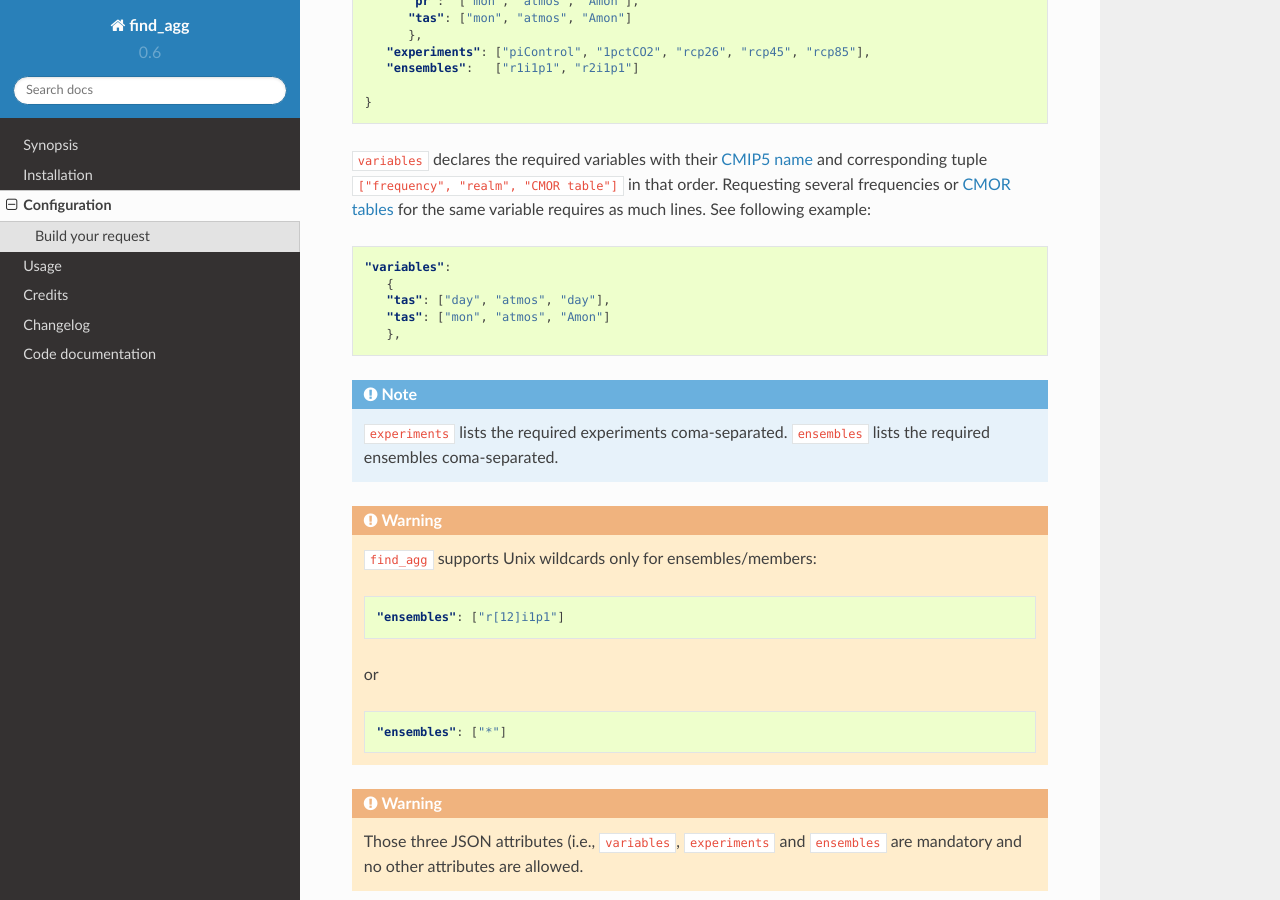
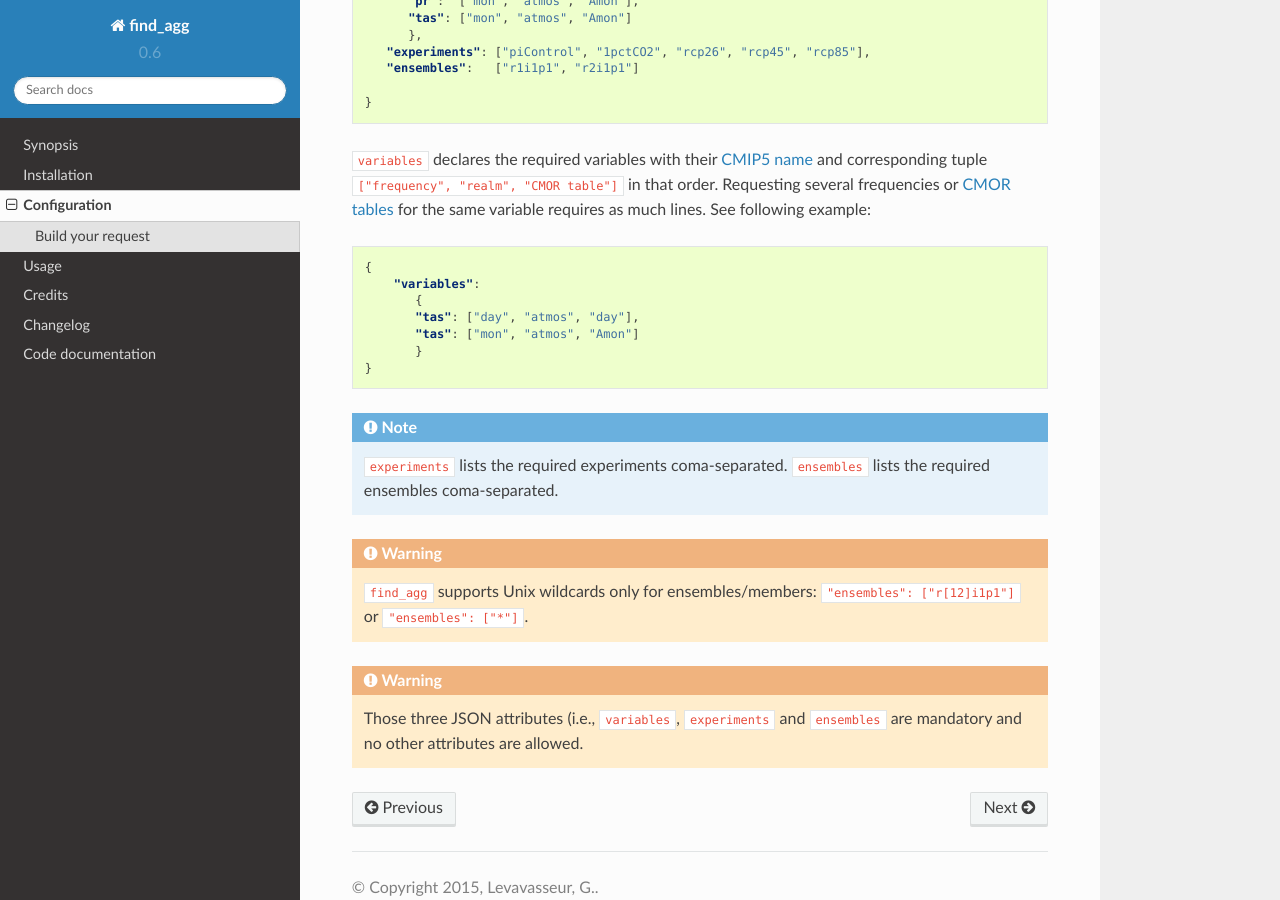
Before and after one commit to ESPRI-Mod/find-agg, a Sphinx documentation site: the page built from docs/configuration.rst, in a window 1280 px wide and 900 px high, scrolled down 577 px. Built offline with Sphinx 7.4.7 and the Read the Docs theme 2.0.0, drawn with Linux system fonts in a browser that asks for light colours; pages that are not in the unit, such as notebooks, are missing from menus.

Commit message:
doc update

```diff
--- a/docs/configuration.rst
+++ b/docs/configuration.rst
@@ -32,11 +32,13 @@ or `CMOR tables <https://pcmdi.github.io/cmor-site/>`_ for the same variable req
 
 .. code-block:: json
 
-   "variables":
-      {
-      "tas": ["day", "atmos", "day"],
-      "tas": ["mon", "atmos", "Amon"]
-      },
+   {
+       "variables":
+          {
+          "tas": ["day", "atmos", "day"],
+          "tas": ["mon", "atmos", "Amon"]
+          }
+   }
 
 .. note::
 
@@ -45,17 +47,7 @@ or `CMOR tables <https://pcmdi.github.io/cmor-site/>`_ for the same variable req
 
 .. warning::
 
-   ``find_agg`` supports Unix wildcards only for ensembles/members:
-
-   .. code-block:: json
-
-      "ensembles": ["r[12]i1p1"]
-
-   or
-
-   .. code-block:: json
-
-      "ensembles": ["*"]
+   ``find_agg`` supports Unix wildcards only for ensembles/members: ``"ensembles": ["r[12]i1p1"]`` or ``"ensembles": ["*"]``.
 
 .. warning::
 
--- a/docs/index.rst
+++ b/docs/index.rst
@@ -1,5 +1,5 @@
-find_agg
-========
+Find aggregations at IPSL
+=========================
 
 .. toctree::
    :maxdepth: 1
```
